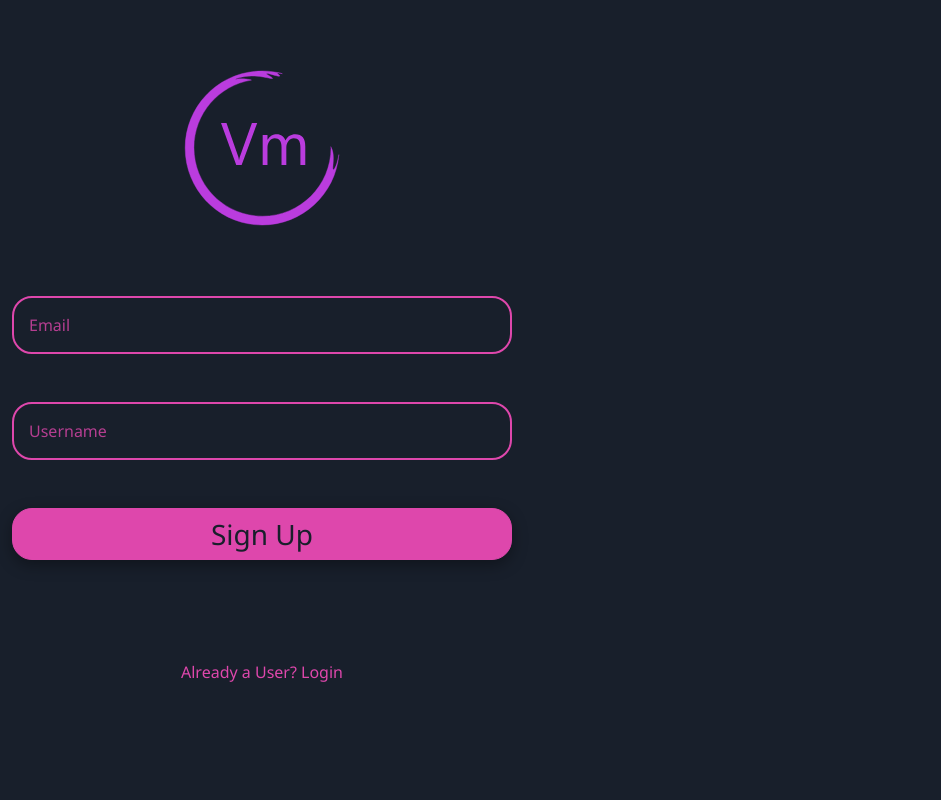
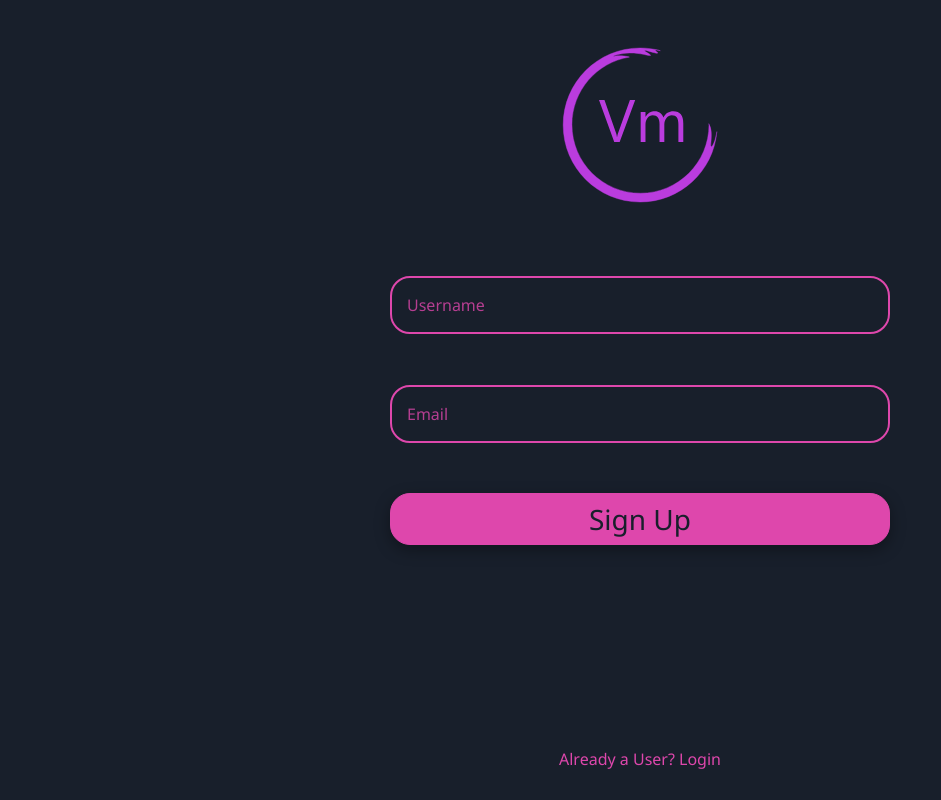
Before and after one commit to EmanueleCucchietti/VisualMoney, an Angular app in the folder Src/WebClientApp/WebClient/: page /signup in a window 1280 px wide. Shown: the whole page, without its empty margins (0-941 px from the left). Built offline with nearby package versions, Linux system fonts and the light colour scheme.

Commit message:
improvements and correction to login/signup

```diff
--- a/Src/WebClientApp/WebClient/src/app/views/login/login.component.html
+++ b/Src/WebClientApp/WebClient/src/app/views/login/login.component.html
@@ -16,6 +16,7 @@
             type="password"
             [(ngModel)]="loginRequestData.password"
             placeholder="Password"
+            (keyup.enter)="login()"
         />
 
         <button class="default-button" (click)="login()">Login</button>
--- a/Src/WebClientApp/WebClient/src/app/views/signup/signup.component.css
+++ b/Src/WebClientApp/WebClient/src/app/views/signup/signup.component.css
@@ -1,3 +1,7 @@
+:host{
+    flex: 1;
+}
+
 .logo {
     width: 200px;
     height: 200px;
@@ -5,6 +9,10 @@
 
 .container {
     height: 100%;
+}
+
+.mainPage{
+    justify-content: space-around;
 }
 
 @media (min-width: 500px) {
@@ -46,10 +54,13 @@ input::-ms-input-placeholder {
 }
 
 .availabilityError{
-	margin-top: 10px;
-	margin-bottom: -15px;
+	margin: 10px;
 }
 
 .default-input{
 	padding: 15px;
 }
+
+.input_container{
+    width: 100%;
+}
--- a/Src/WebClientApp/WebClient/src/app/views/signup/signup.component.html
+++ b/Src/WebClientApp/WebClient/src/app/views/signup/signup.component.html
@@ -1,78 +1,48 @@
 <div class="container d-flex flex-column align-items-center">
     <!-- logo svg -->
     <div class="d-flex flex-column align-items-center h-100 mainPage">
-        <br /><br />
+        <!-- <br /><br /> -->
         <img src="assets/img/logo.svg" alt="logo" class="logo" />
-        <br /><br />
-        <input
-            *ngIf="step == 0"
-            class="default-input"
-            type="text"
-            [(ngModel)]="email"
-            (ngModelChange)="checkEmail($event)"
-            placeholder="Email"
-        />
-        <input
-            *ngIf="step == 1"
-            class="default-input"
-            type="text"
-            [(ngModel)]="name"
-            (ngModelChange)="checkName($event)"
-            placeholder="Name"
-        />
+        <!-- <br /><br /> -->
+        <div class="input_container">
+            <input *ngIf="step == 0" class="default-input" type="text" [(ngModel)]="username"
+                (ngModelChange)="checkUsername($event)" placeholder="Username" />
+
+            <input *ngIf="step == 1" class="default-input" type="text" [(ngModel)]="name"
+                (ngModelChange)="checkName($event)" placeholder="Name" />
+
             <!-- error for email not available -->
             <label *ngIf="isLevel0error" class="error availabilityError">{{
                 level0errorMessage
                 }}</label>
-        <br /><br />
-        <input
-            *ngIf="step == 0"
-            class="default-input"
-            type="text"
-            [(ngModel)]="username"
-            (ngModelChange)="checkUsername($event)"
-            placeholder="Username"
-        />
-        <input
-            *ngIf="step == 1"
-            class="default-input"
-            type="text"
-            [(ngModel)]="surname"
-            (ngModelChange)="checkSurname($event)"
-            placeholder="Surname"
-        />
-        <input
-            *ngIf="step == 2"
-            class="default-input"
-            type="password"
-            [(ngModel)]="password"
-            (ngModelChange)="checkPassword($event)"
-            placeholder="password"
-        />
+        </div>
+
+        <div class="input_container">
+            <input *ngIf="step == 0" class="default-input" type="text" [(ngModel)]="email"
+                (ngModelChange)="checkEmail($event)" placeholder="Email" (keyup.enter)="next()"/>
+
+            <input *ngIf="step == 1" class="default-input" type="text" [(ngModel)]="surname"
+                (ngModelChange)="checkSurname($event)" placeholder="Surname" (keyup.enter)="next()"/>
+
+            <input *ngIf="step == 2" class="default-input" type="password" [(ngModel)]="password"
+                (ngModelChange)="checkPassword($event)" placeholder="password" (keyup.enter)="next()"/>
             <!-- error for username not available -->
             <label *ngIf="isLevel1error" class="error availabilityError">{{
                 level1errorMessage
                 }}</label>
-        <br /><br />
+        </div>
+
+
+        <!-- <br /><br /> -->
         <div class="row justify-content-between w-100">
-            <button
-                *ngIf="step != 0"
-                class="default-button short-button invert-button"
-                (click)="back()"
-            >
+            <button *ngIf="step != 0" class="default-button short-button invert-button" (click)="back()">
                 Back
             </button>
-            <button
-                class="default-button"
-                [ngClass]="{ 'short-button': step != 0 }"
-                (click)="next()"
-            >
+            <button class="default-button" [ngClass]="{ 'short-button': step != 0 }" (click)="next()">
                 {{ step == 0 ? 'Sign Up' : 'Next' }}
             </button>
         </div>
         <br /><br /><br /><br />
-        <a *ngIf="step == 0" class="default-link" routerLink="/login"
-            >Already a User? Login</a
-        >
+        <a *ngIf="step == 0" class="default-link" routerLink="/login">Already a User? Login</a>
     </div>
 </div>
--- a/Src/WebClientApp/WebClient/src/app/views/signup/signup.component.ts
+++ b/Src/WebClientApp/WebClient/src/app/views/signup/signup.component.ts
@@ -25,7 +25,7 @@ export class SignupComponent {
     constructor(
         private authService: AuthenticationService,
         private router: Router
-    ) {}
+    ) { }
 
     step = 0;
 
@@ -43,7 +43,7 @@ export class SignupComponent {
             .subscribe({
                 next: (response) => {
                     console.log(response);
-					alert('Successfully signed up');
+                    alert('Successfully signed up');
                     this.router.navigate(['/login']);
                 },
                 error: (err) => {
@@ -54,6 +54,8 @@ export class SignupComponent {
     }
 
     next() {
+        this.checkStepsAndFillErrors();
+
         if (!this.validateStep()) {
             alert('Please fill in all the fields correctly');
             return;
@@ -65,6 +67,20 @@ export class SignupComponent {
         }
 
         this.step++;
+    }
+
+    checkStepsAndFillErrors() {
+        if (this.step == 0) {
+            this.checkEmail(null)
+            this.checkUsername(null)
+        }
+        else if (this.step == 1) {
+            this.checkName(null)
+            this.checkSurname(null)
+        }
+        else if (this.step == 2) {
+            this.checkPassword(null)
+        }
     }
 
     back() {
@@ -103,7 +119,7 @@ export class SignupComponent {
 
     checkEmail($event: any) {
         const emailRegex: RegExp = /^[^\s@]+@[^\s@]+\.[^\s@]+$/;
-        if (!emailRegex.test(this.email)) {
+        if (!emailRegex.test(this.email) || this.email == "") {
             this.isLevel0error = true;
             this.level0errorMessage = 'Invalid email';
             return;
```
Lines whose indentation alone changed are shown as unchanged.
